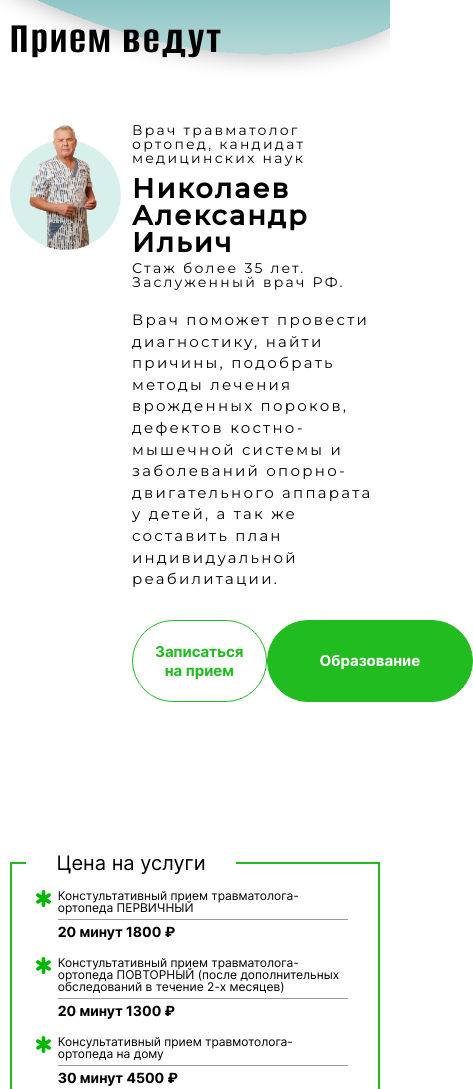
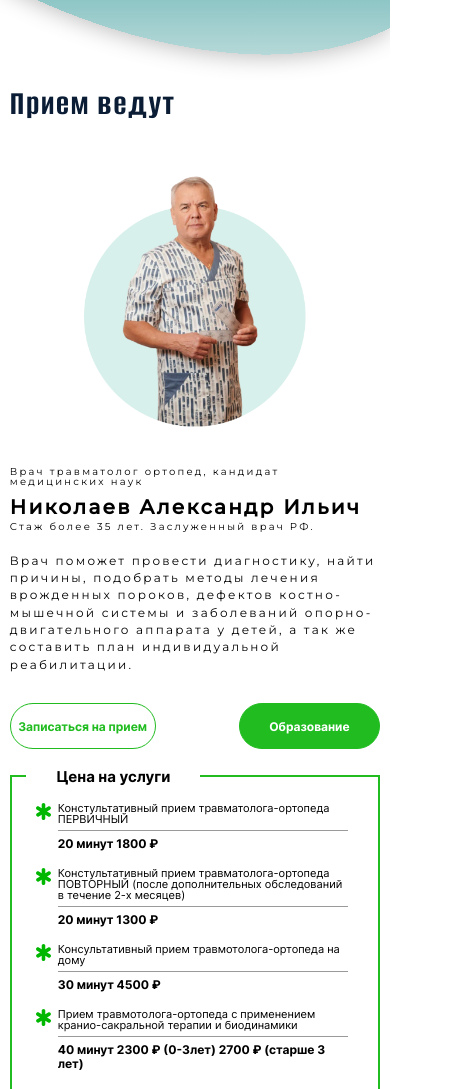
Before and after one commit to RudolphIgor/doktorNikolaev, a website: page src/index.html in a window 390 px wide. Shown: the part 472-1561 px from the top of the page, 473 px wide, since content can reach past the window. Drawn offline with nearby package versions, Linux system fonts and the light colour scheme; files that its build step writes are made by us from their sources; files whose address does not match are found by name; a web font is replaced by a local one.

Commit message:
Сверстан адаптив 2 секции

```diff
--- a/gulp/version.json
+++ b/gulp/version.json
@@ -1,3 +1,3 @@
 {
-    "main": "20230406101249"
+    "main": "20230406151358"
 }
--- a/src/scss/main.scss
+++ b/src/scss/main.scss
@@ -52,3 +52,7 @@ body {
 		width: 95%;
 	}
 }
+
+h2 {
+	color: #0B1D35;
+}
--- a/src/scss/section1.scss
+++ b/src/scss/section1.scss
@@ -39,6 +39,7 @@
 			z-index: -5;
 			position: absolute;
 			display: block;
+			// top: -4%;
 			width: 100%;
 		}
 
@@ -49,6 +50,15 @@
 	z-index: 10;
 	padding: 0px 0px 7% 0px;
 
+	//RESPONSIVE
+	@media (max-width: 1400px){
+		padding: 0px 0px 10% 0px;
+	}
+
+	//RESPONSIVE
+	@media (max-width: 576px){
+		padding: 0px 0px 25% 0px;
+	}
 	&__wrapper {
 		display: flex;
 		padding: 101px 0px 0px 0px;
--- a/src/scss/section2.scss
+++ b/src/scss/section2.scss
@@ -12,7 +12,35 @@
 	font-weight: 800;
 	letter-spacing: 0.05em;
 	font-size: 45px;
-	margin: 0px 0px 62px 0px;
+	margin: 0px 0px 5% 0px;
+
+	@media (max-width: 1298px) {
+		font-size: 45px;
+		margin: 0px 0px 3% 0px;
+	}
+	//RESPONSIVE
+	@media (max-width: 1067px) {
+		font-size: 40px;
+	}
+	//RESPONSIVE
+	@media (max-width: 880px) {
+		font-size: 35px;
+	}
+	@media (max-width: 768px) {
+		font-size: 30px;
+	}
+	@media (max-width: 648px) {
+		font-size: 25px;
+	}
+
+	//RESPONSIVE
+	@media (max-width: 576px) {
+		font-size: 40px;
+	}
+	//RESPONSIVE
+	@media (max-width: 440px) {
+		font-size: 35px;
+	}
 }
 .section2 {
 	&__wrapper {
@@ -23,13 +51,27 @@
 	justify-content: space-between;
 	font-family: Montserrat;
 	letter-spacing: 0.16em;
-	margin: 0px 0px 80px 0px;
+	margin: 0px 0px 6.8% 0px;
+
+	//RESPONSIVE
+	@media (max-width: 800px){
+		flex-direction: column;
+	}
 
 	&__pic {
-		width: 30%;
+		// width: 30%;
+		flex: 0 1 32.03389830508475%;
+
 		//RESPONSIVE
 		@media (max-width: 900px) {
-			width: 30%;
+			flex: 0 1 38.03389830508475%;
+		}
+
+		//RESPONSIVE
+		@media (max-width: 800px){
+			margin: 40px	auto;
+			width: 60%;
+
 		}
 	}
 
@@ -37,10 +79,13 @@
 		display: flex;
 		flex-direction: column;
 		justify-content: flex-start;
-		width: 57.5%;
+		flex: 0 1 57.6271186440678%;
+		margin: 0;
+		// margin-left: 20%;
+		// width: 57.5%;
 		//RESPONSIVE
 		@media (max-width: 900px) {
-			width: 67%;
+			// width: 67%;
 		}
 	}
 
@@ -50,6 +95,9 @@
 		margin: 0px 0px 10px 0px;
 		@media (max-width: 1200px) {
 			font-size: 14px;
+		}
+		@media (max-width: 576px){
+			font-size: 10px;
 		}
 	}
 
@@ -61,6 +109,9 @@
 		@media (max-width: 1200px) {
 			font-size: 27px;
 		}
+		@media (max-width: 576px){
+			font-size: 20px;
+		}
 	}
 
 	&__text3 {
@@ -69,6 +120,9 @@
 		margin: 0px 0px 20px 0px;
 		@media (max-width: 1200px) {
 			font-size: 14px;
+		}
+		@media (max-width: 576px){
+			font-size: 10px;
 		}
 	}
 
@@ -80,6 +134,9 @@
 		//RESPONSIVE
 		@media (max-width: 1200px) {
 			margin: 0px 0px 30px 0px;
+		}
+		@media (max-width: 576px){
+			font-size: 12px;
 		}
 	}
 
@@ -95,14 +152,19 @@
 		background: none;
 		border: 1px solid #20bc20;
 		border-radius: 50px 50px 50px 50px;
-		padding: 25px 33px 25px 33px;
+		// padding: 25px 33px 25px 33px;
+		padding: 4% 5% 4% 5%;
 		font-family: Inter;
 		font-weight: 600;
 		color: #20bc20;
 		font-size: 18px;
 		@media (max-width: 1200px) {
 			font-size: 15px;
-			padding: 21px 22px 21px 22px;
+			// padding: 21px 22px 21px 22px;
+			padding: 4% 2% 4% 2%;
+		}
+		@media (max-width: 576px){
+			font-size: 12px;
 		}
 	}
 
@@ -110,14 +172,20 @@
 		background: #20bc20;
 		border: 1px solid #20bc20;
 		border-radius: 50px 50px 50px 50px;
-		padding: 26px 79px 26px 79px;
+		// padding: 26px 79px 26px 79px;
+		padding: 4% 12% 4% 12%;
 		font-family: Inter;
 		font-weight: 600;
 		color: #fff;
 		font-size: 18px;
 		@media (max-width: 1200px) {
 			font-size: 15px;
-			padding: 21px 52px 21px 52px;
+			// padding: 21px 52px 21px 52px;
+			padding: 4% 8% 4% 8%;
+		}
+		//RESPONSIVE
+		@media (max-width: 576px){
+			font-size: 12px;
 		}
 	}
 }
@@ -135,11 +203,16 @@
 	position: absolute;
 	font-family: Inter;
 	font-size: 20px;
-	font-weight: 400;
+	font-weight: 600;
 	padding: 14px 30px 14px 30px;
 	background: #fff;
 	left: 4%;
 	top: -25px;
+	@media (max-width: 576px){
+		font-size: 15px;
+		top: -22px;
+		padding: 14px 30px 14px 30px;
+	}
 }
 .price {
 	font-family: Inter;
@@ -177,8 +250,11 @@
 			border-bottom: 1px solid #9B9999;
 			padding: 0px 0px 5px 0px;
 			margin: 0px 0px 5px 0px;
+		}
+		@media (max-width: 576px){
+			font-size: 11px;
+		}
 
-		}
 	}
 
 	&__line {
@@ -199,6 +275,9 @@
 		@media (max-width: 1200px){
 			margin: 0;
 		}
+		@media (max-width: 576px){
+			font-size: 12px;
+		}
 	}
 }
 
```
Also changed, not shown: dist/css/style.css, dist/css/style.min.css.
